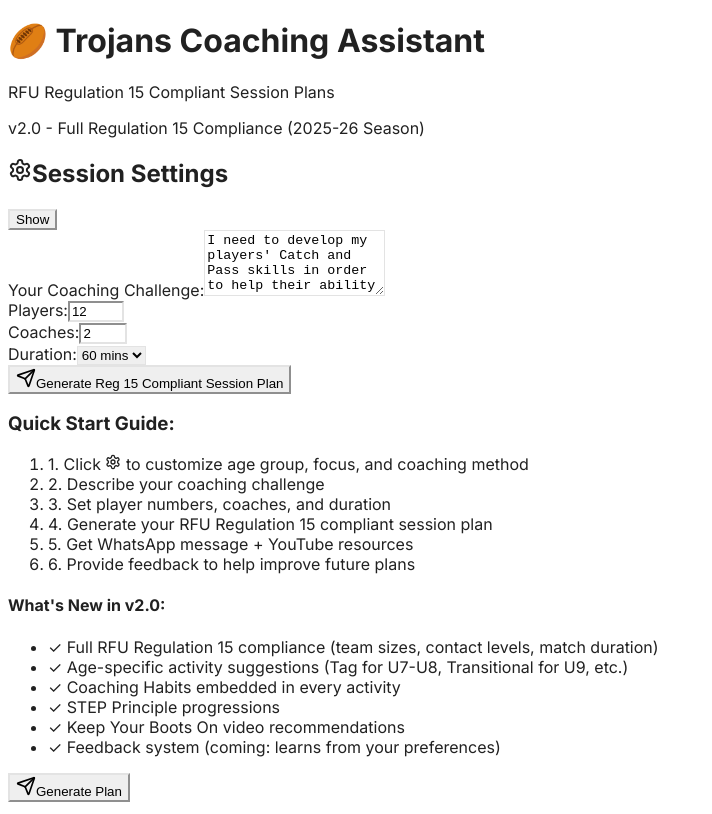
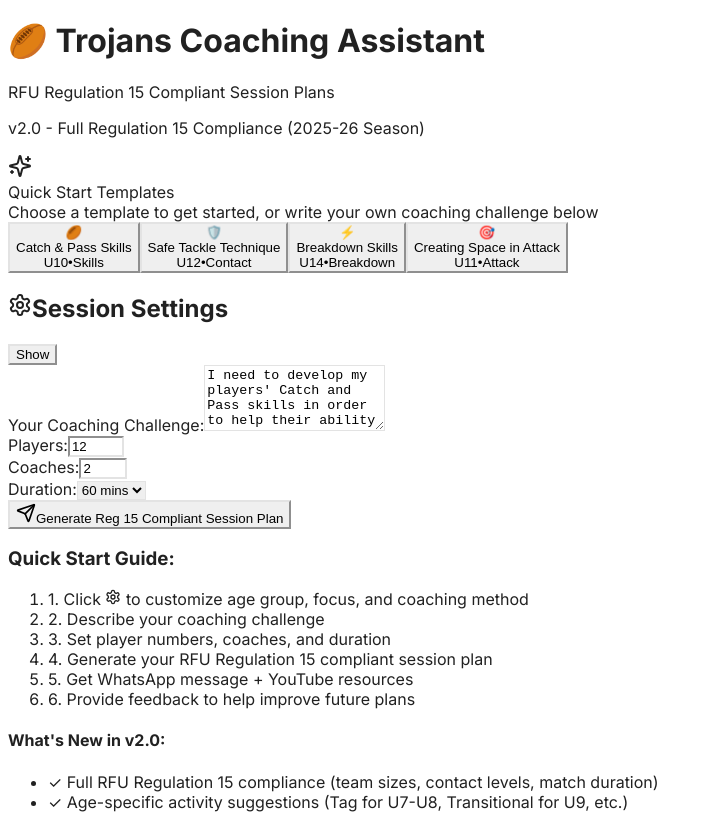
Before and after one commit to footnote42/trojans-coaching-assistant, a React (Vite) app in the folder client/: page / in a window 1280 px wide. Shown: the top 814 px of the page, without its empty margins (0-712 px from the left). Built offline with nearby package versions, Linux system fonts and the light colour scheme.

Commit message:
Add Template Library

```diff
--- a/client/src/App.tsx
+++ b/client/src/App.tsx
@@ -16,6 +16,8 @@
 import { useToast } from './hooks/use-toast';
 import { SessionPlanSkeleton } from './components/coaching/SessionPlanSkeleton';
 import { Alert, AlertDescription, AlertTitle } from './components/ui/alert';
+import { TemplateLibrary } from './components/coaching/TemplateLibrary';
+import type { SessionTemplate } from './lib/templates';
 
 export default function TrojansCoachingAssistant() {
   // Toast hook
@@ -437,6 +439,27 @@
     }
   };
 
+  // Handle template selection
+  const loadTemplate = (template: SessionTemplate) => {
+    setChallenge(template.challenge);
+    setAgeGroup(template.ageGroup);
+    setSessionFocus(template.sessionFocus);
+    setCoachingMethod(template.coachingMethod);
+
+    // Show toast confirmation
+    toast({
+      title: "Template loaded",
+      description: `${template.title} - You can edit the challenge below`,
+      duration: 3000,
+    });
+
+    // Smooth scroll to challenge textarea
+    setTimeout(() => {
+      document.querySelector('textarea')?.focus();
+      document.querySelector('textarea')?.scrollIntoView({ behavior: 'smooth', block: 'center' });
+    }, 100);
+  };
+
   return (
     <div className="min-h-screen bg-gradient-to-br from-blue-600 via-blue-700 to-blue-900 py-8 px-4">
       <div className="max-w-4xl mx-auto">
@@ -452,6 +475,9 @@
             v2.0 - Full Regulation 15 Compliance (2025-26 Season)
           </p>
         </div>
+
+        {/* Quick Start Templates */}
+        <TemplateLibrary onSelectTemplate={loadTemplate} />
 
         {/* Settings Panel */}
         <div className="bg-white/95 backdrop-blur-sm rounded-lg shadow-xl p-6 mb-6">
--- /dev/null
+++ b/client/src/components/coaching/TemplateLibrary.tsx
@@ -0,0 +1,48 @@
+import { Button } from "@/components/ui/button";
+import { Card, CardContent, CardDescription, CardHeader, CardTitle } from "@/components/ui/card";
+import { sessionTemplates, type SessionTemplate } from "@/lib/templates";
+import { Sparkles } from "lucide-react";
+
+interface TemplateLibraryProps {
+  onSelectTemplate: (template: SessionTemplate) => void;
+}
+
+export function TemplateLibrary({ onSelectTemplate }: TemplateLibraryProps) {
+  return (
+    <Card className="mb-6 bg-white/95 backdrop-blur-sm border-blue-200">
+      <CardHeader className="pb-4">
+        <div className="flex items-center gap-2">
+          <Sparkles className="h-5 w-5 text-blue-600" />
+          <CardTitle className="text-gray-800">Quick Start Templates</CardTitle>
+        </div>
+        <CardDescription>
+          Choose a template to get started, or write your own coaching challenge below
+        </CardDescription>
+      </CardHeader>
+      <CardContent>
+        <div className="grid grid-cols-1 sm:grid-cols-2 lg:grid-cols-4 gap-3">
+          {sessionTemplates.map((template) => (
+            <Button
+              key={template.id}
+              variant="outline"
+              onClick={() => onSelectTemplate(template)}
+              className="h-auto p-4 flex flex-col items-start text-left hover:bg-blue-50 hover:border-blue-400 transition-all group"
+            >
+              <div className="text-2xl mb-2 group-hover:scale-110 transition-transform">
+                {template.icon}
+              </div>
+              <div className="font-semibold text-sm text-gray-900 mb-1">
+                {template.title}
+              </div>
+              <div className="text-xs text-gray-500 flex items-center gap-1">
+                <span className="font-medium">{template.ageGroup}</span>
+                <span>•</span>
+                <span>{template.sessionFocus}</span>
+              </div>
+            </Button>
+          ))}
+        </div>
+      </CardContent>
+    </Card>
+  );
+}
--- /dev/null
+++ b/client/src/lib/templates.ts
@@ -0,0 +1,48 @@
+export interface SessionTemplate {
+  id: string;
+  title: string;
+  challenge: string;
+  ageGroup: string;
+  sessionFocus: string;
+  coachingMethod: string;
+  icon: string;
+}
+
+export const sessionTemplates: SessionTemplate[] = [
+  {
+    id: "catch-pass",
+    title: "Catch & Pass Skills",
+    challenge: "I need to develop my players' Catch and Pass skills in order to help their ability to exploit space on the pitch. Players often drop the ball under pressure and struggle to find support runners.",
+    ageGroup: "U10",
+    sessionFocus: "Skills",
+    coachingMethod: "game-skill-zone",
+    icon: "🏉"
+  },
+  {
+    id: "tackle-technique",
+    title: "Safe Tackle Technique",
+    challenge: "Players need to improve their tackle technique and ensure they're tackling safely below the sternum. We need to focus on body position, timing, and making contact with the shoulder while maintaining safety.",
+    ageGroup: "U12",
+    sessionFocus: "Contact",
+    coachingMethod: "block-practice",
+    icon: "🛡️"
+  },
+  {
+    id: "breakdown-skills",
+    title: "Breakdown Skills",
+    challenge: "Our players are losing possession at the breakdown. I need to teach them how to secure the ball after contact, when to ruck, and how to support the ball carrier effectively within RFU regulations.",
+    ageGroup: "U14",
+    sessionFocus: "Breakdown",
+    coachingMethod: "freeze-frame",
+    icon: "⚡"
+  },
+  {
+    id: "space-creation",
+    title: "Creating Space in Attack",
+    challenge: "Players bunch together in attack and don't use the width of the pitch. I want to develop their understanding of when to pass, when to run, and how to create overlaps using decision-making games.",
+    ageGroup: "U11",
+    sessionFocus: "Attack",
+    coachingMethod: "decision-making",
+    icon: "🎯"
+  }
+];
```
